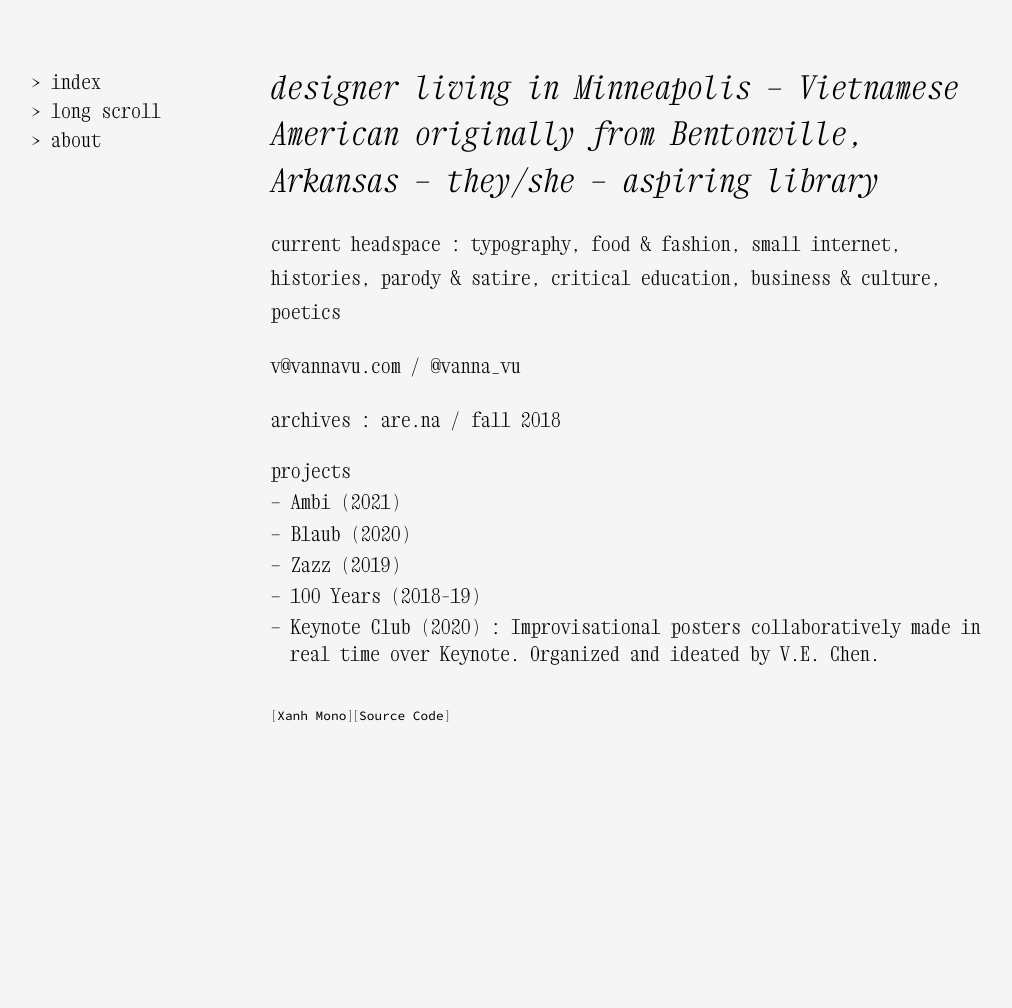
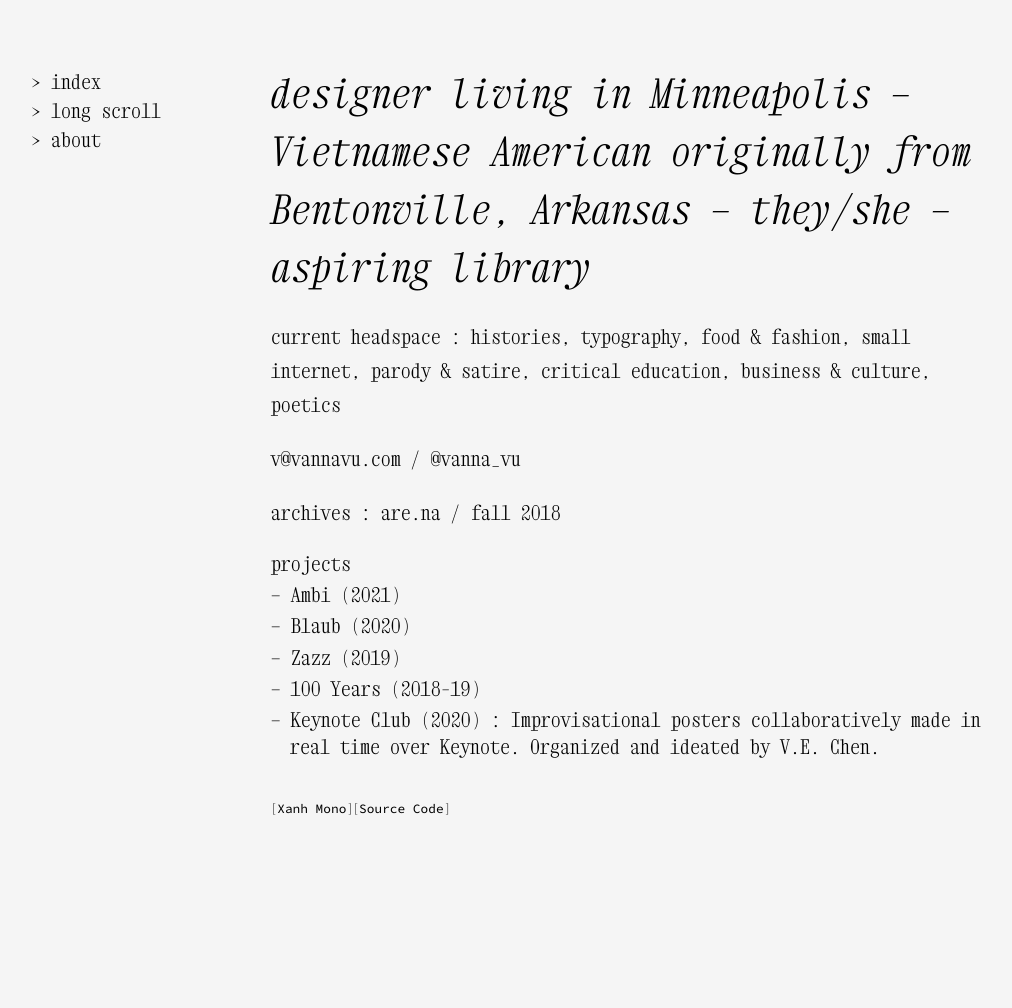
Before and after one commit to vannavu/vannavu.github.io, a Jekyll site: the page built from pages/index.md, in a window 1280 px wide. Shown: the whole page, without its empty margins (97-1109 px from the left). Built offline with Jekyll 4.4.1, drawn with Linux system fonts in a browser that asks for light colours; before the commit the page ends 916 px from its top, so only the background shows below that.

Commit message:
style, reorder links

```diff
--- a/assets/css/theme.css
+++ b/assets/css/theme.css
@@ -305,7 +305,7 @@ main ul.index li a:hover .index_post_title {
 
 /* about */
 main#about h3 {
-  font-size: 2rem;
+  font-size: 2.5rem;
   line-height: 1.45;
   font-family: Xanh Mono Italic, monospace;
   margin-bottom: 1.5rem;
--- a/pages/index.md
+++ b/pages/index.md
@@ -6,7 +6,7 @@ layout: home
 
 ### designer living in Minneapolis — Vietnamese American originally from Bentonville, Arkansas  — they/she — aspiring library
 
-current headspace : [typography](https://fontsinuse.com/uses/11193/huy-fong-sriracha-hot-sauce-label){:target="_blank"}, [food](https://www.instagram.com/p/CMc2JifJR_q/?utm_source=ig_web_copy_link){:target="_blank"} & [fashion](https://www.thecut.com/2021/09/peter-do-fashion-designer.html){:target="_blank"}, [small internet](https://www.youtube.com/c/benjiplant/videos){:target="_blank"}, [histories](https://prairieschooner.unl.edu/blog/i-thought-what-i-survived-deserved-recognition-poetry-paul-tran){:target="_blank"}, [parody](https://youtu.be/CT1st0QZPNE){:target="_blank"} & [satire](https://www.e-flux.com/architecture/superhumanity/68641/the-story-of-peter-green-peter-chang/){:target="_blank"}, [critical education](https://kairosschool.co.za/wp-content/uploads/2011/02/Teaching-as-a-Subversive-Activity.pdf){:target="_blank"}, [business](https://youtu.be/CV42Bg4NxzY){:target="_blank"} & [culture](https://www.instagram.com/p/CWbZ6WuPPgU/?utm_source=ig_web_copy_link){:target="_blank"}, [poetics](https://onbeing.org/programs/ocean-vuong-a-life-worthy-of-our-breath/){:target="_blank"}
+current headspace : [histories](https://prairieschooner.unl.edu/blog/i-thought-what-i-survived-deserved-recognition-poetry-paul-tran){:target="_blank"}, [typography](https://fontsinuse.com/uses/11193/huy-fong-sriracha-hot-sauce-label){:target="_blank"}, [food](https://www.instagram.com/p/CMc2JifJR_q/?utm_source=ig_web_copy_link){:target="_blank"} & [fashion](https://www.vogue.com/fashion-shows/fall-2021-ready-to-wear/private-policy){:target="_blank"}, [small internet](https://www.youtube.com/c/benjiplant/videos){:target="_blank"}, [parody](https://youtu.be/CT1st0QZPNE){:target="_blank"} & [satire](https://www.e-flux.com/architecture/superhumanity/68641/the-story-of-peter-green-peter-chang/){:target="_blank"}, [critical education](https://kairosschool.co.za/wp-content/uploads/2011/02/Teaching-as-a-Subversive-Activity.pdf){:target="_blank"}, [business](https://youtu.be/CV42Bg4NxzY){:target="_blank"} & [culture](https://www.instagram.com/p/CWbZ6WuPPgU/?utm_source=ig_web_copy_link){:target="_blank"}, [poetics](https://onbeing.org/programs/ocean-vuong-a-life-worthy-of-our-breath/){:target="_blank"}
 
 [v@vannavu.com](mailto:v@vannavu.com) / [@vanna_vu](https://www.instagram.com/vanna_vu/){:target="_blank"}
 
```
